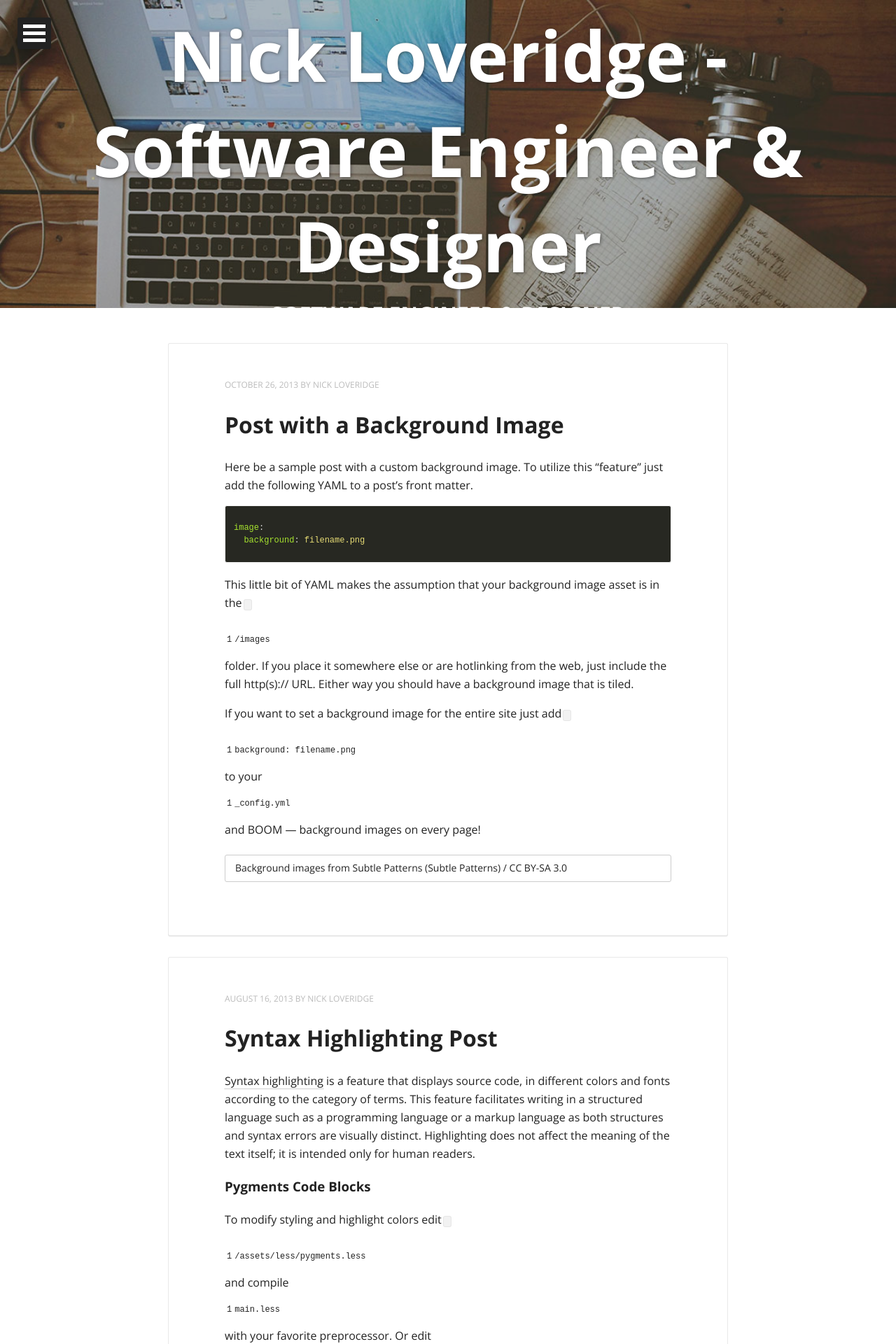
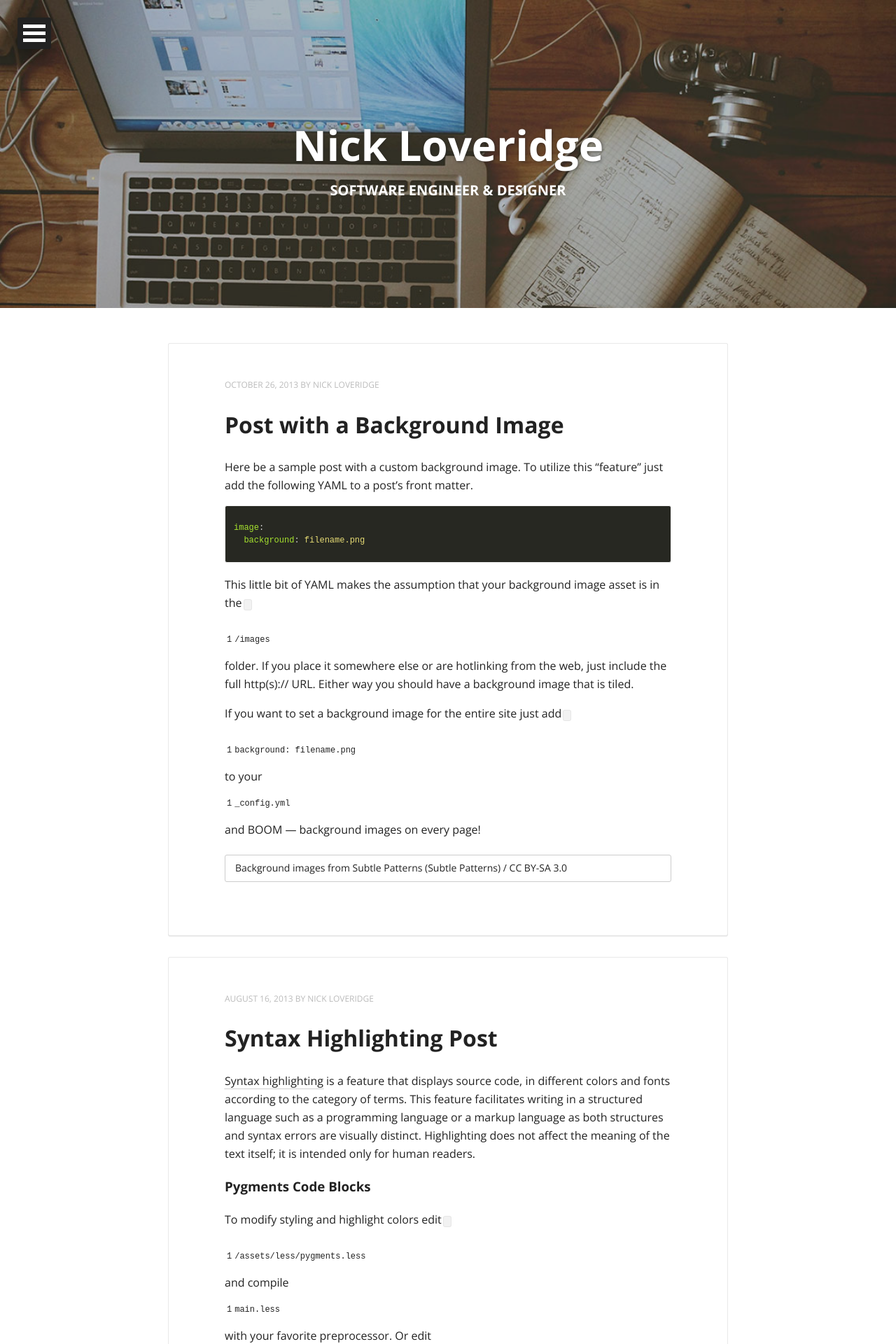
Before and after one commit to lovenick/lovenick.github.io, a Jekyll site: the page built from index.html, in a window 1280 px wide. Shown: the top 1920 px of the page at 70% size. Built offline with Jekyll 4.4.1, drawn with Linux system fonts in a browser that asks for light colours; nearby versions of some CDN libraries; the list of posts is cut into pages by our own code.

Commit message:
customizing nav and font sizes

```diff
--- a/_config.yml
+++ b/_config.yml
@@ -1,9 +1,9 @@
-title:            Nick Loveridge - Software Engineer &amp; Designer
+title:            Nick Loveridge
 description:      Software Engineer &amp; Designer
 disqus_shortname:
 #Your site's domain goes here. Leave localhost server or blank when working locally.
-url:              http://lovenick.github.io
-# url:              http://localhost:4000
+# url:              http://lovenick.github.io
+url:              http://localhost:4000
 
 # Owner/author information
 owner:
--- a/_includes/navigation.html
+++ b/_includes/navigation.html
@@ -10,7 +10,7 @@
 					<h4>{{ site.owner.name }}</h4>
 					<p>{{ site.owner.bio }}</p>
 				</li>
-				<li><a href="{{ site.url }}/about/">Learn More</a></li>
+				<!-- <li><a href="{{ site.url }}/about/">Learn More</a></li> -->
 				{% if site.owner.email %}<li>
 					<a href="mailto:{{ site.owner.email }}"><i class="icon-envelope"></i> Email</a>
 				</li>{% endif %}
--- a/assets/less/page.less
+++ b/assets/less/page.less
@@ -84,7 +84,7 @@
 			}
 		}
 		@media @large {
-			.font-rem(100);
+			.font-rem(60);
 		}
 	}
 	h2 {
@@ -92,7 +92,7 @@
 		.font-rem(18);
 		text-transform: uppercase;
 		@media @medium {
-			.font-rem(30);
+			.font-rem(20);
 			color: @white;
 			a {
 				color: @white;
--- a/index.html
+++ b/index.html
@@ -1,6 +1,6 @@
 ---
 layout: post-index
-description: "oftware engineer, designer and javascript ninja. Building websites since 2001"
+description: "Software engineer, designer and javascript ninja. Building websites since 2001"
 tags: [Jekyll, theme, themes, responsive, blog, modern]
 image:
   feature: desktop.jpg
```
Also changed, not shown: assets/css/main.min.css.
